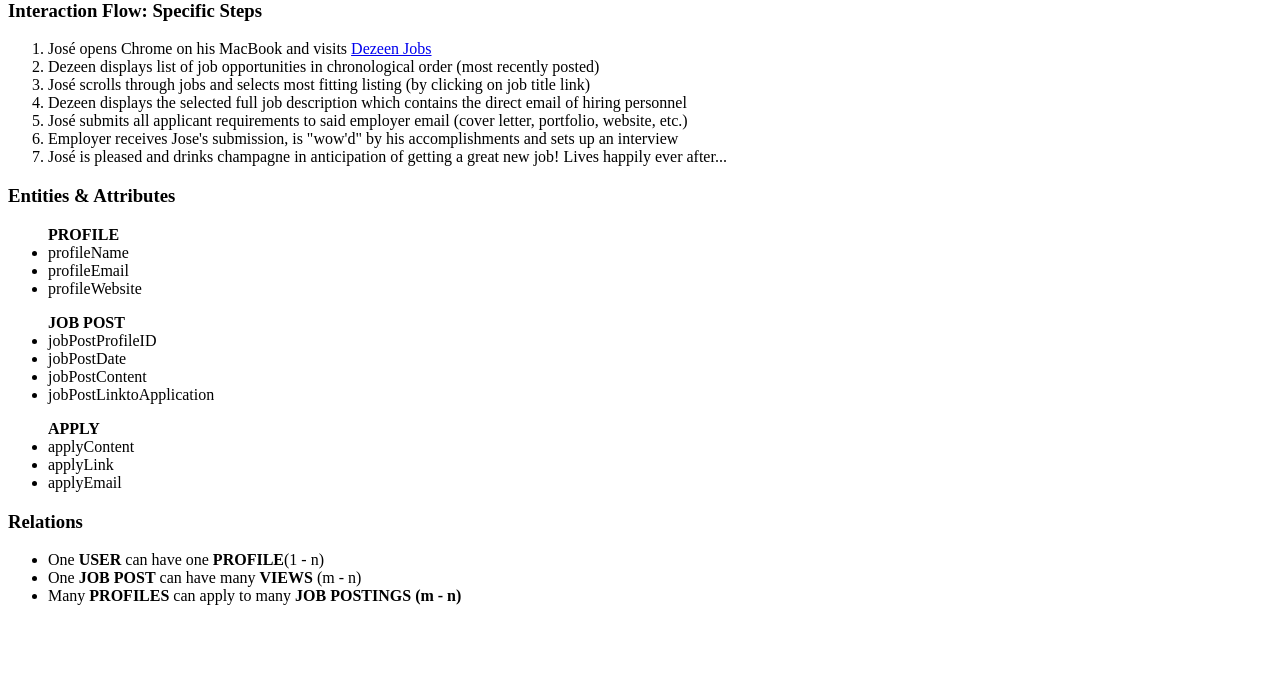
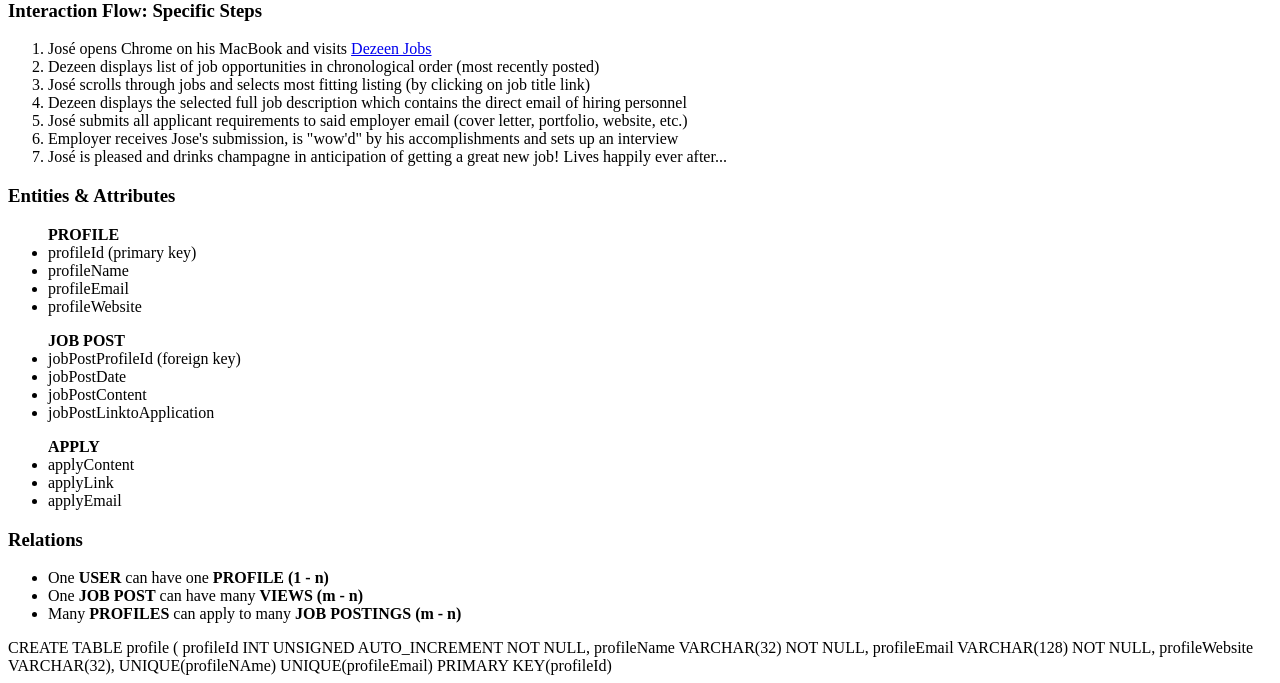
Before and after one commit to QUAY17/dezeen-applying-for-job-posting, a PHP site: page / in a window 1280 px wide. Shown: the part 1326-2009 px from the top of the page. Before the commit the page ends 1931 px from the top, so only its background shows below. Run offline with PHP 8.4, Linux system fonts and the light colour scheme.

Commit message:
committing CREATE TABLE profile

```diff
--- a/index.php
+++ b/index.php
@@ -42,12 +42,13 @@
 				</ol>
 			<h3>Entities & Attributes</h3>
 				<ul><b>PROFILE</b>
+						<li>profileId (primary key)</li>
 						<li>profileName</li>
 						<li>profileEmail</li>
 						<li>profileWebsite</li>
 				</ul>
 				<ul><b>JOB POST</b>
-					<li>jobPostProfileID</li>
+					<li>jobPostProfileId (foreign key)</li>
 					<li>jobPostDate</li>
 					<li>jobPostContent</li>
 					<li>jobPostLinktoApplication</li>
@@ -60,11 +61,19 @@
 				</ul>
 			<h3>Relations</h3>
 			<ul>
-				<li>One <b>USER</b> can have one <b>PROFILE</b>(1 - n)</li>
-				<li>One <b>JOB POST</b> can have many <b>VIEWS</b> (m - n)</li>
+				<li>One <b>USER</b> can have one <b>PROFILE (1 - n)</b></li>
+				<li>One <b>JOB POST</b> can have many <b>VIEWS (m - n)</b></li>
 				<li>Many <b>PROFILES</b> can apply to many <b>JOB POSTINGS (m - n)</b></li>
 			</ul>
 
+		CREATE TABLE profile (
+			profileId INT UNSIGNED AUTO_INCREMENT NOT NULL,
+			profileName VARCHAR(32) NOT NULL,
+			profileEmail VARCHAR(128) NOT NULL,
+			profileWebsite VARCHAR(32),
+			UNIQUE(profileNAme)
+			UNIQUE(profileEmail)
+			PRIMARY KEY(profileId)
 		</main>
 		</body>
 </html>
```
